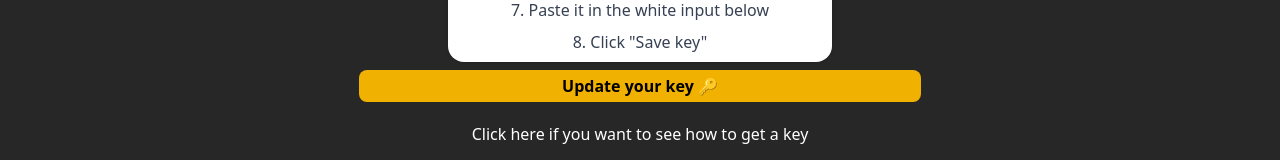
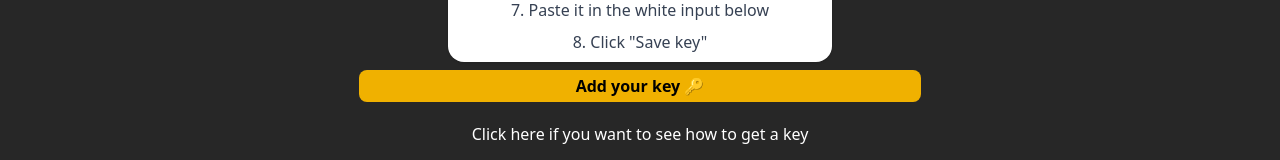
Before and after one commit to acolote1998/ai-prompt-refiner, a React (Vite) app: page /ai-prompt-refiner/settings in a window 1280 px wide. Shown: the part 362-522 px from the top of the page. Built offline with nearby package versions, Linux system fonts and the light colour scheme.

Commit message:
feat(settings): add localStorage key UX improvements and remove gating text

```diff
--- a/src/components/Settings.tsx
+++ b/src/components/Settings.tsx
@@ -63,7 +63,7 @@ const Settings = () => {
               setKeyIsUpdating((prev) => !prev);
             }}
           >
-            Update your key 🔑
+            {keyFromUser ? "Update your key 🔑" : "Add your key 🔑"}
           </div>
 
           <p
```
